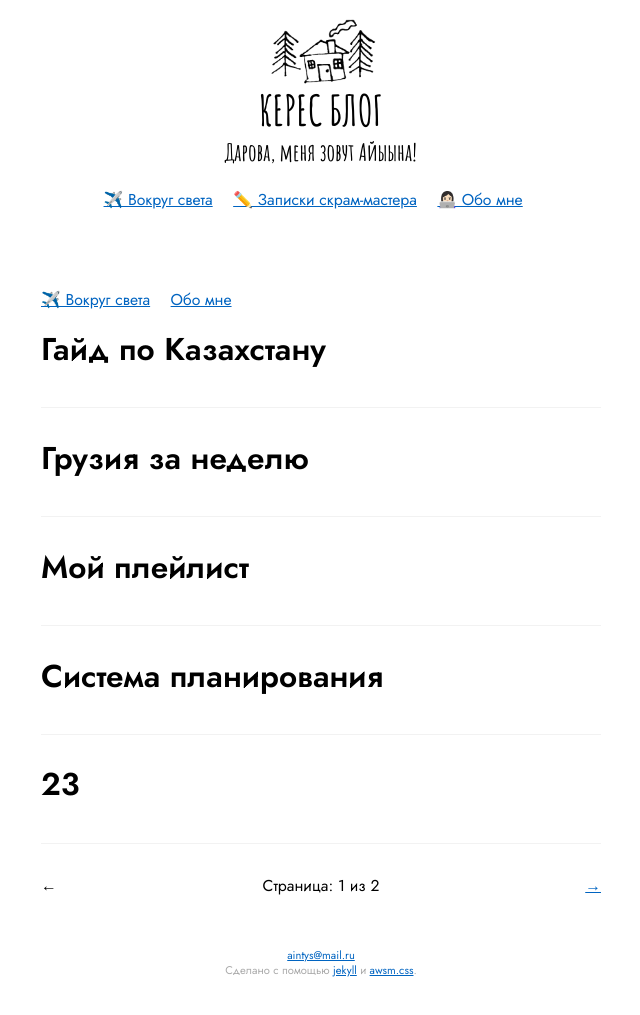
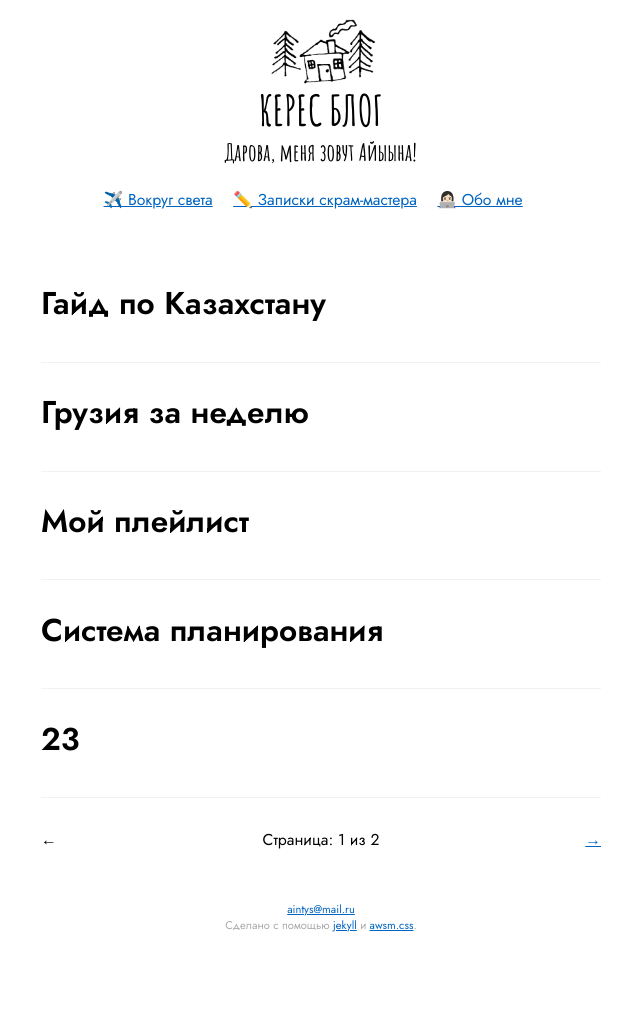
Before and after one commit to keresm/keresaina.github.io, a Jekyll site: the page built from index.html, in a window 1280 px wide. Shown: the whole page, without its empty margins (319-959 px from the left). Built offline with Jekyll 4.4.1, drawn with Linux system fonts in a browser that asks for light colours; the list of posts is cut into pages by our own code; after the commit the page ends 969 px from its top, so only the background shows below that.

Commit message:
Update home.html

```diff
--- a/_layouts/home.html
+++ b/_layouts/home.html
@@ -1,19 +1,6 @@
 ---
 layout: default
 ---
-<header>
-<nav>
-<ul>
-<li>
-  <a href="/travel">✈️ Вокруг света</a>
-</li>
-<li>
-  <a href="/about/">Обо мне</a>
-</li>
-
-</ul>
-</nav>
-</header>
 
 {% for post in paginator.posts %}
   <article>
```
